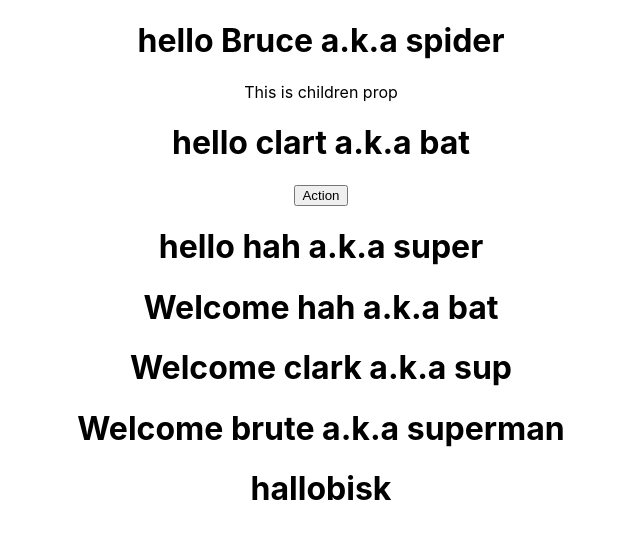
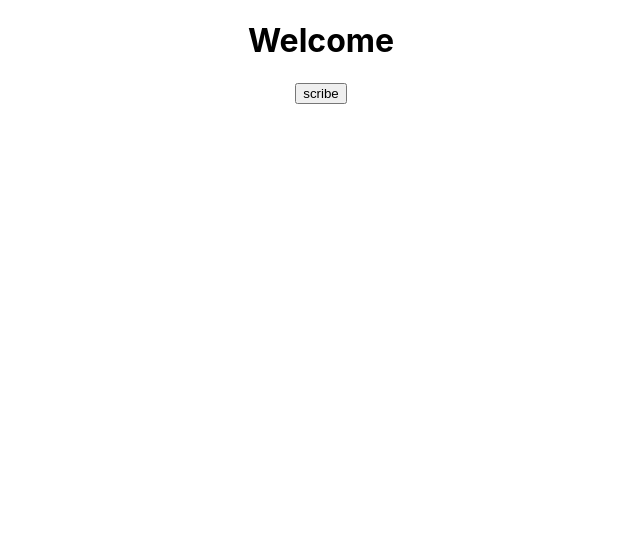
Before and after one commit to nicholeemma/React, a React (Create React App) app: page / in a window 1280 px wide. Shown: the top 538 px of the page, without its empty margins (319-959 px from the left). Built offline with nearby package versions, Linux system fonts and the light colour scheme.

Commit message:
state example

```diff
--- a/src/App.js
+++ b/src/App.js
@@ -4,12 +4,13 @@ import './App.css';
 import Greet from './Components/Greet.js';
 import Welcome from './Components/Welcome.js';
 import Hello from './Components/Hello.js';
+import Messages from './Components/Messages.js';
 
 
 function App() {
   return (
     <div className="App">
-       <Greet name = "Bruce" heroname = "spider">
+       {/* <Greet name = "Bruce" heroname = "spider">
          <p>This is children prop</p> </Greet>
        <Greet name = "clart" heroname = "bat">
          <button>Action</button>
@@ -18,7 +19,8 @@ function App() {
       <Welcome name = "hah" heroname = "bat"/>
       <Welcome name = "clark" heroname = "sup"/>
       <Welcome name = "brute" heroname = "superman"/>
-      <Hello />
+      <Hello />  */}
+      <Messages></Messages>
     </div>
   );
 }
--- /dev/null
+++ b/src/Components/Messages.js
@@ -0,0 +1,29 @@
+import React, {Component} from 'react'
+
+class Messages extends Component{
+
+    constructor() {
+        super()
+        this.state = {
+            message: 'Welcome'
+        }
+    }
+    changeMessage() {
+        this.setState(
+            {
+                message:'thanks for subscribe'
+            }
+        )
+    }
+    render() {
+    return (
+        <div>
+            <h1>{this.state.message}</h1>
+            <button onClick={() =>this.changeMessage()}>scribe</button>
+        </div>
+    )
+
+    }
+}
+
+export default Messages;
```
